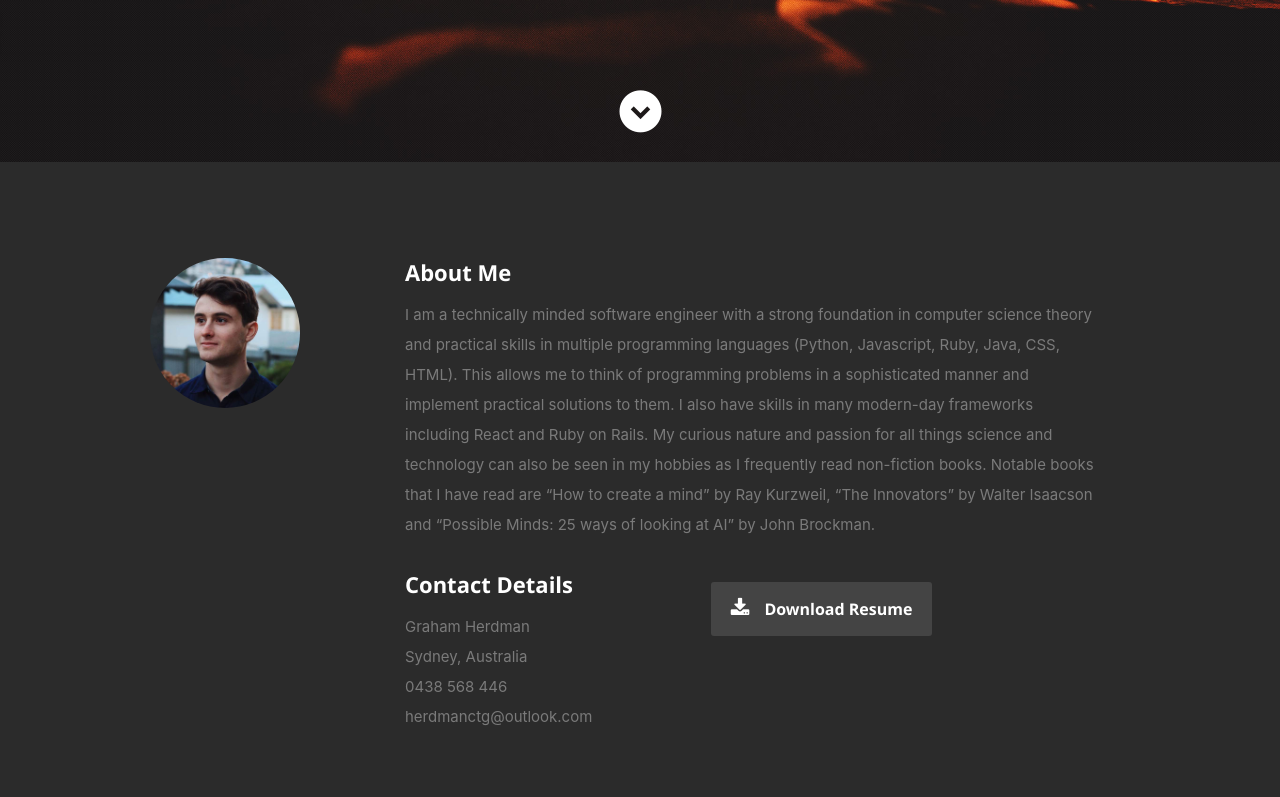
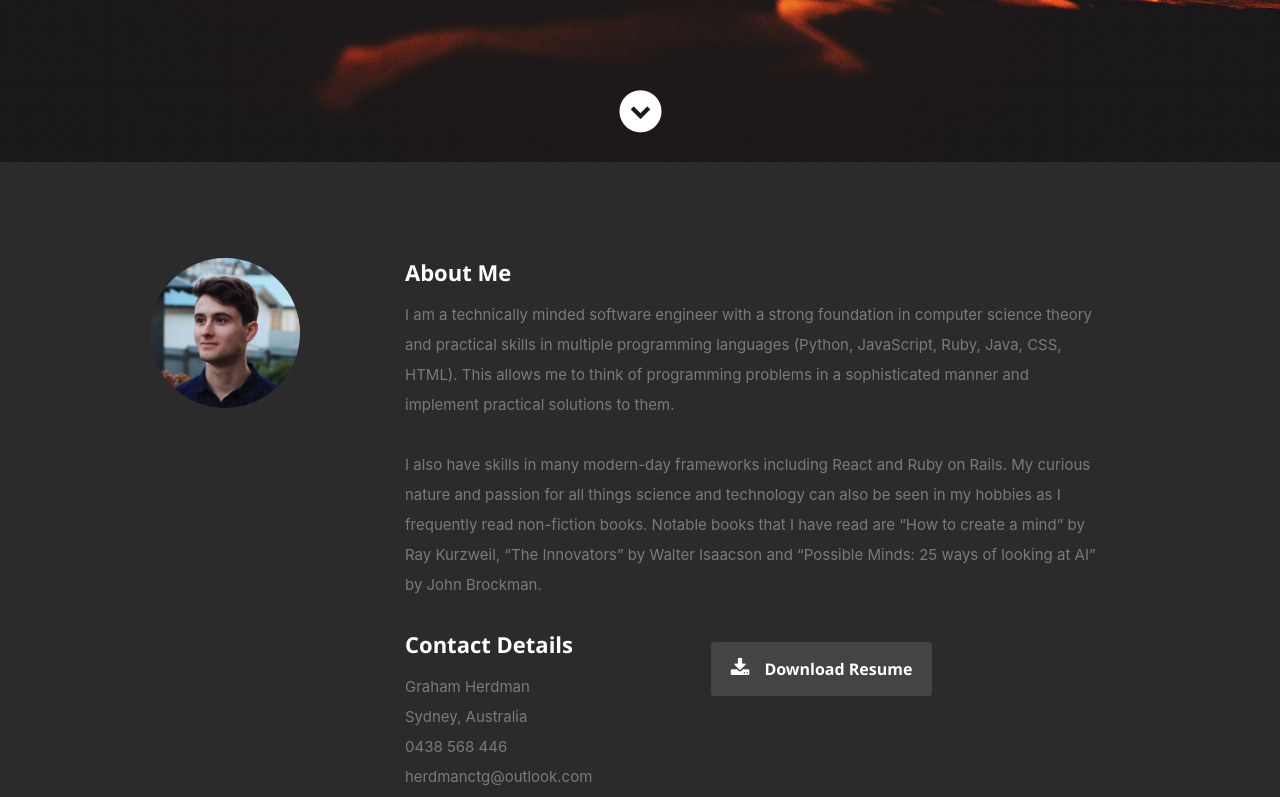
Before and after one commit to Herdmangct/ga-portfolio, a React (Create React App) app: page / in a window 1280 px wide. Shown: the part 638-1435 px from the top of the page. Built offline with nearby package versions, Linux system fonts and the light colour scheme.

Commit message:
Header component reviewed.

```diff
--- a/src/components/About.js
+++ b/src/components/About.js
@@ -18,7 +18,10 @@ class About extends Component {
             </div>
             <div className="nine columns main-col">
               <h2>About Me</h2>
-              <p>{resumeData.aboutme}</p>
+              {resumeData.aboutme &&
+                resumeData.aboutme.map(paragraph => {
+                  return <p>{paragraph}</p>;
+                })}
               <div className="row">
                 <div className="columns contact-details">
                   <h2>Contact Details</h2>
--- a/src/resumeData.js
+++ b/src/resumeData.js
@@ -4,7 +4,9 @@ let resumeData = {
   profileImage: "images/profile-image.jpg",
   role: "Software Engineer and Data Scientist",
   // #1 TODO:
-  roleDescription: `#1 TODO:`, // "I like dabbling in various parts of frontend development and like to learn about new technologies, write technical articles or simply play games in my free time.",
+  roleDescription: `with a passion for all things science and technology!
+  I love learning about new technologies and solving challenging problems.
+  My goal is to use my love for science and technology to help solve some of the world's most challenging problems!`, // "I like dabbling in various parts of frontend development and like to learn about new technologies, write technical articles or simply play games in my free time.",
   socialLinks: [
     {
       name: "linkedin",
@@ -23,13 +25,15 @@ let resumeData = {
     }
   ],
   // #2 TODO
-  aboutme: `I am a technically minded software engineer with a strong foundation in computer science
-  theory and practical skills in multiple programming languages (Python, Javascript, Ruby, Java, CSS, HTML).
-  This allows me to think of programming problems in a sophisticated manner and implement practical solutions to them.
-  I also have skills in many modern-day frameworks including React and Ruby on Rails.
+  aboutme: [
+    `I am a technically minded software engineer with a strong foundation in computer science
+  theory and practical skills in multiple programming languages (Python, JavaScript, Ruby, Java, CSS, HTML).
+  This allows me to think of programming problems in a sophisticated manner and implement practical solutions to them.`,
+    `I also have skills in many modern-day frameworks including React and Ruby on Rails.
   My curious nature and passion for all things science and technology can also be seen in my hobbies as I
   frequently read non-fiction books. Notable books that I have read are “How to create a mind” by Ray Kurzweil,
-  “The Innovators” by Walter Isaacson and “Possible Minds: 25 ways of looking at AI” by John Brockman.`, // "I am currently a pre-final year student at The LNM Institute of Information Technology and pursuing my B.Tech from here. I am a self taught Full Stack Web Developer, currently diving deeper into Machine Learning. I believe that to be successful in life, one needs to be obsessive with their dreams and keep working towards them.",
+  “The Innovators” by Walter Isaacson and “Possible Minds: 25 ways of looking at AI” by John Brockman.`
+  ], // "I am currently a pre-final year student at The LNM Institute of Information Technology and pursuing my B.Tech from here. I am a self taught Full Stack Web Developer, currently diving deeper into Machine Learning. I believe that to be successful in life, one needs to be obsessive with their dreams and keep working towards them.",
   address: "Sydney, Australia",
   phone: "0438 568 446",
   email: "herdmanctg@outlook.com",
```
